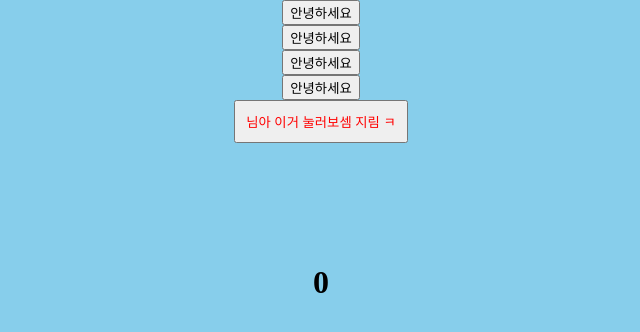
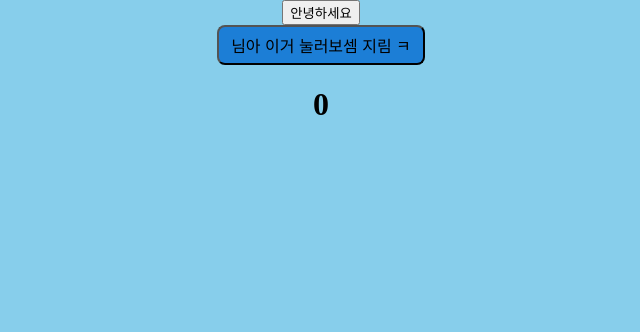
Before and after one commit to Mocatteru/DevPrcPortfolio, a React (Create React App) app: page / in a window 1280 px wide. Shown: the top 332 px of the page, without its empty margins (319-959 px from the left). Built offline with nearby package versions, Linux system fonts and the light colour scheme.

Commit message:
홈화면수정, StyledButton 추가

```diff
--- /dev/null
+++ b/src/compoenents/Button.tsx
@@ -0,0 +1,28 @@
+import styled from 'styled-components';
+
+const backgroundColor = {
+  primary: '#1c7ed6',
+  secondary: '#ae3ec9'
+};
+
+const hoverBackgroundColor = {
+  primary: '#1971c2',
+  secondary: '#9c36b5'
+};
+
+interface StyledButtonProps {
+  readonly variant: 'primary' | 'secondary';
+}
+
+const Button = styled.button<StyledButtonProps>`
+  padding: 6px 12px;
+  border-radius: 8px;
+  font-size: 1rem;
+  background-color: ${props => backgroundColor[props.variant]};
+  cursor: pointer;
+  &:hover {
+    background-color: ${props => hoverBackgroundColor[props.variant]};
+  }
+`;
+
+export default Button;
--- a/src/pages/home/home-screen.tsx
+++ b/src/pages/home/home-screen.tsx
@@ -1,7 +1,8 @@
-import react from 'react';
+import react, { useCallback } from 'react';
 import './home-screen.css';
 import { BrowserRouter } from 'react-router-dom';
 import DefaultScreen from '../../compoenents/DefaultScreen';
+import Button from '../../compoenents/Button';
 
 function HomeScreen() {
   const [clickCounter, setClickCounter] = react.useState<number>(0);
@@ -21,23 +22,17 @@ function HomeScreen() {
     return clickCounter;
   };
 
+  const resetCount = useCallback(() => {
+    setClickCounter(0);
+  }, [clickCounter]);
+
   return (
     <BrowserRouter>
       <DefaultScreen flexDirection='column'>
-        <button>안녕하세요</button>
-        <button>안녕하세요</button>
-        <button>안녕하세요</button>
-        <button>안녕하세요</button>
-        <button
-          onClick={onClickPlusButton}
-          style={{
-            marginBottom: '100px',
-            padding: '10px',
-            color: 'red'
-          }}
-        >
+        <button onClick={resetCount}>안녕하세요</button>
+        <Button variant='primary' onClick={onClickPlusButton}>
           님아 이거 눌러보셈 지림 ㅋ
-        </button>
+        </Button>
         <h1>{isCountEnd()}</h1>
       </DefaultScreen>
     </BrowserRouter>
```
